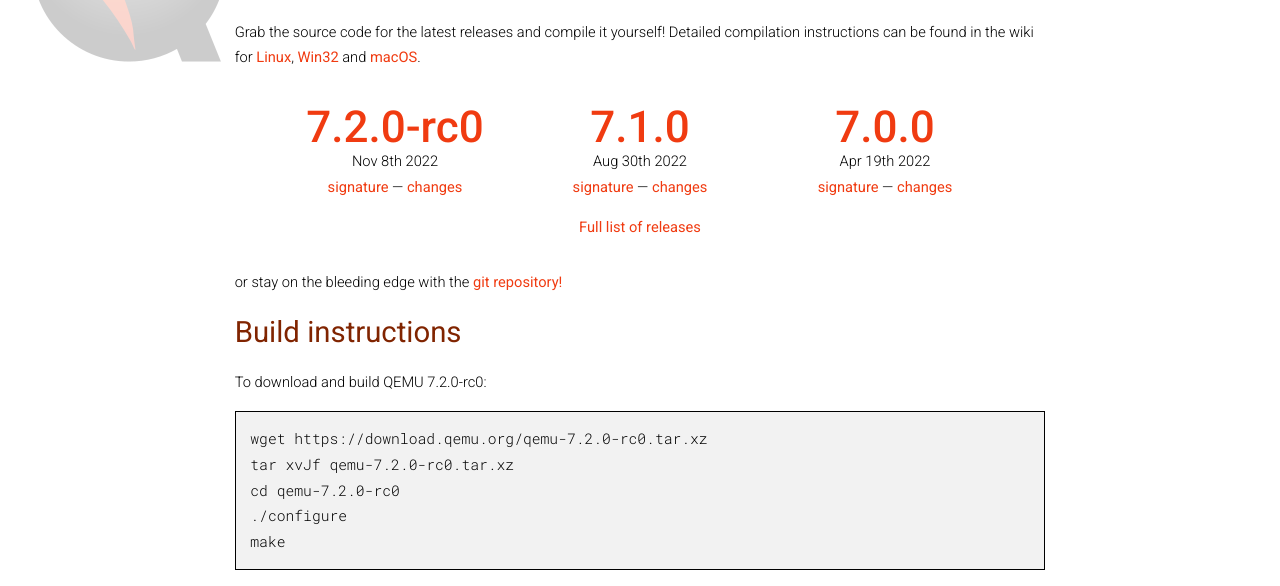
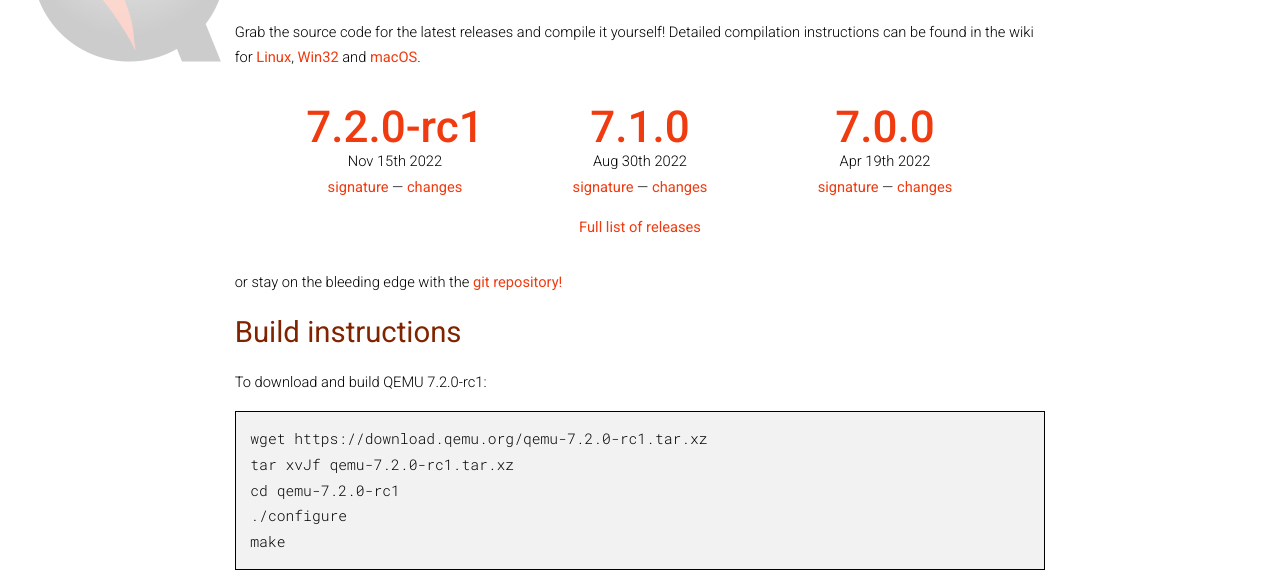
Before and after one commit to qemu/qemu-web, a Jekyll site: the page built from download.html, in a window 1280 px wide and 900 px high. Shown: the part 214-800 px from the top of the window. Built offline with Jekyll 4.4.1, drawn with Linux system fonts in a browser that asks for light colours; nearby versions of some CDN libraries.

Commit message:
add v7.2.0-rc1

```diff
--- a/_data/releases.yml
+++ b/_data/releases.yml
@@ -1,6 +1,6 @@
 - branch: "7.2"
-  patch: 0-rc0
-  date: "Nov 8th 2022"
+  patch: 0-rc1
+  date: "Nov 15th 2022"
 - branch: "7.1"
   patch: 0
   date: "Aug 30th 2022"
```
